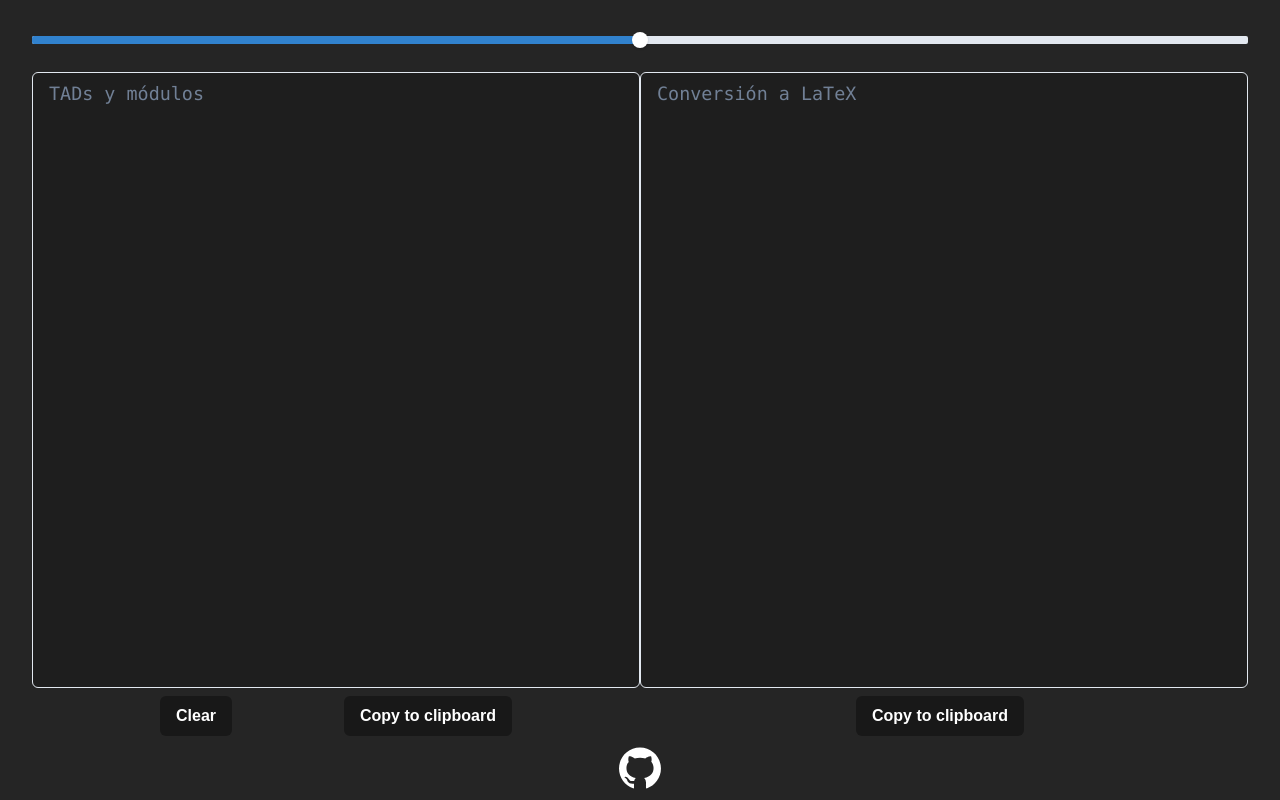
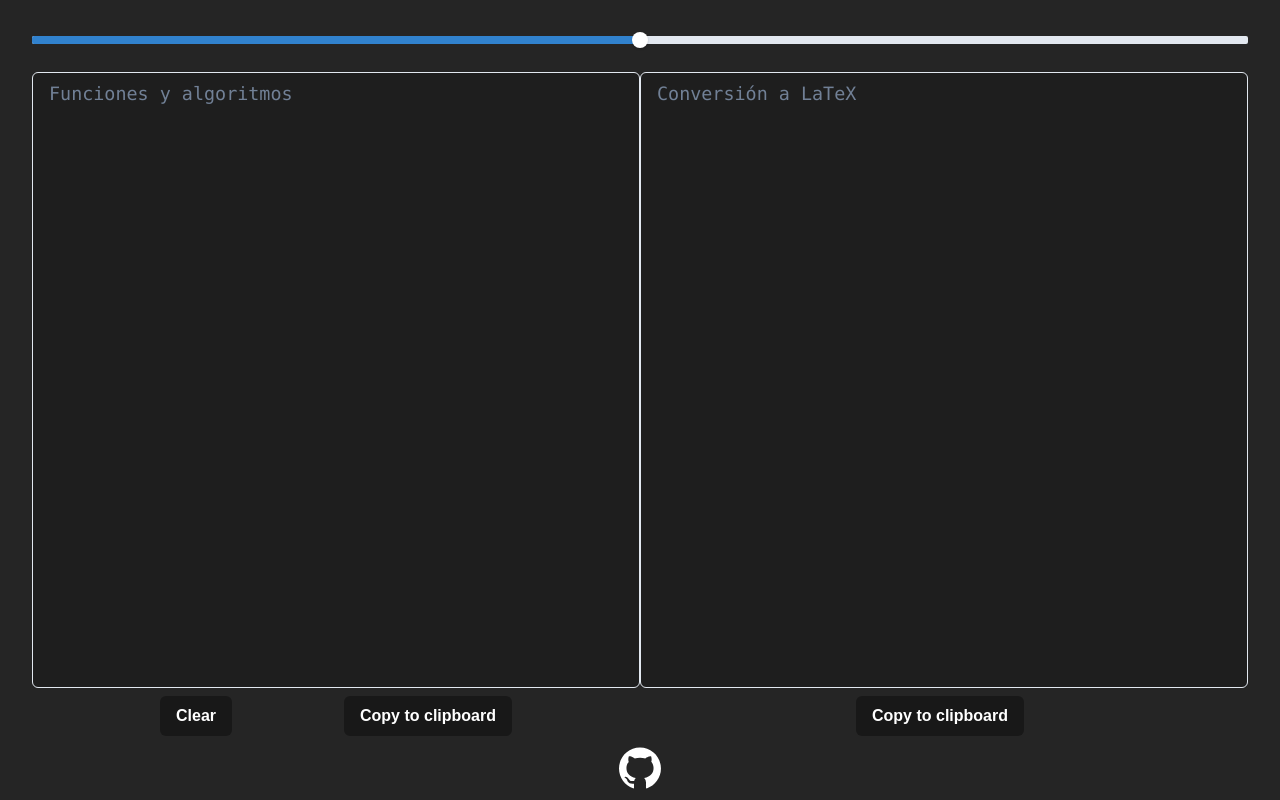
Before and after one commit to f7olivera/tad2latex, a Next.js app: page / in a window 1280 px wide. Built offline with nearby package versions, Linux system fonts and the light colour scheme.

Commit message:
Update index.tsx

```diff
--- a/pages/index.tsx
+++ b/pages/index.tsx
@@ -69,7 +69,7 @@ const Home: NextPage = () => {
                       spellCheck={false}
                       fontSize='inherit'
                       color='inherit'
-                      placeholder="TADs y módulos"
+                      placeholder="Funciones y algoritmos"
                       onChange={handleInput}
                       onScroll={handleScroll}/>
             <Flex width='100%' fontFamily='sans-serif' justifyContent='space-evenly'>
```
